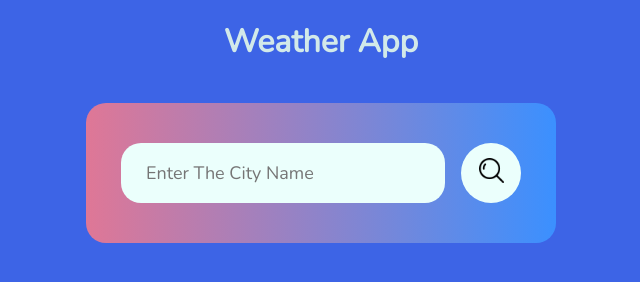
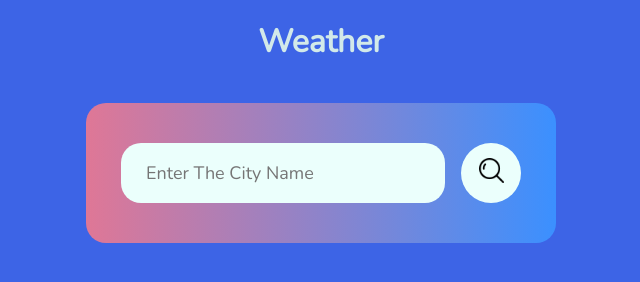
Before and after one commit to SnehaDeshmukh28/Weather-App, a plain HTML site: page index.html in a window 1280 px wide. Shown: the whole page, without its empty margins (319-959 px from the left). Drawn offline with nearby package versions, Linux system fonts and the light colour scheme.

Commit message:
Update index.html

```diff
--- a/index.html
+++ b/index.html
@@ -7,7 +7,7 @@
     <link rel="stylesheet" href="styles.css">
 </head>
 <body>
-    <h1 class="heading">Weather App</h1>
+    <h1 class="heading">Weather </h1>
     <div class="card">
         <div class="search">
             <input type="text" placeholder="Enter The City Name" spellcheck="false">
```
